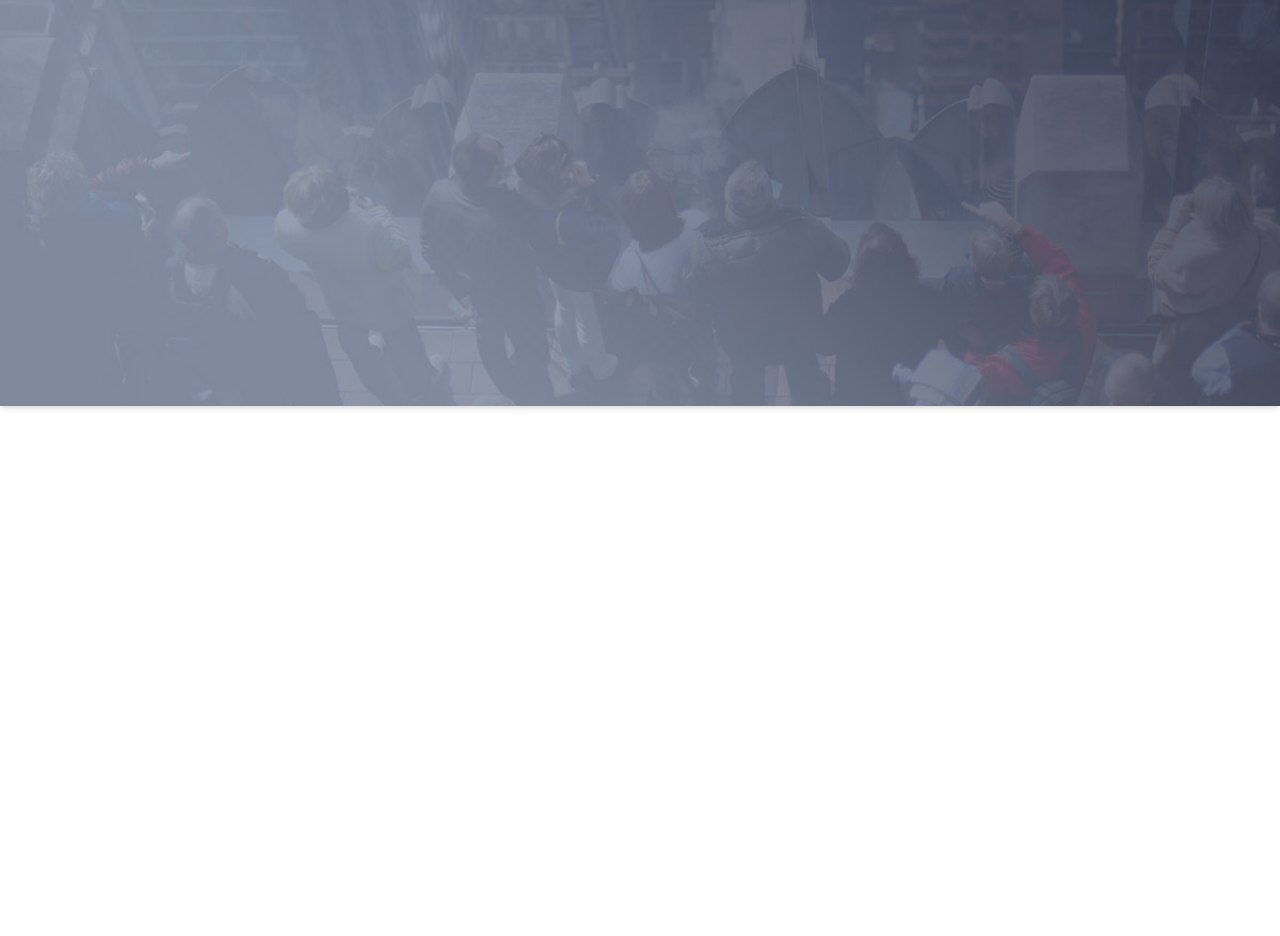
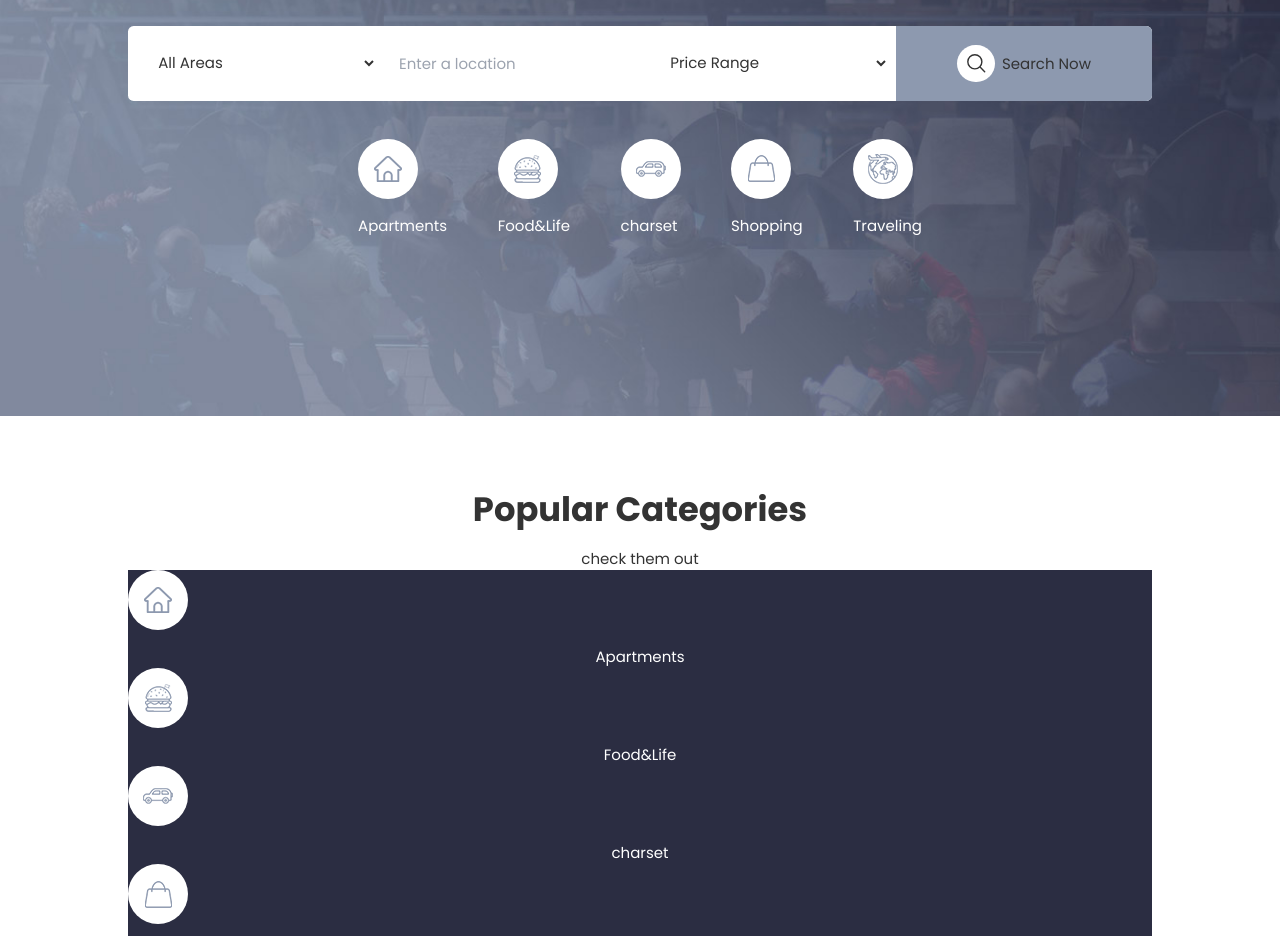
Before and after one commit to HeydariADI/PolotList, a website: page public/index.html in a window 1280 px wide. Shown: the part 394-1330 px from the top of the page. Before the commit the page ends 800 px from the top, so only its background shows below. Drawn offline with Linux system fonts and the light colour scheme.

Commit message:
index.html updated

```diff
--- a/public/index.html
+++ b/public/index.html
@@ -15,7 +15,7 @@
   </head>
   <body>
     <header
-      class="header bg-[url('/assets/images/banner-bg.jpg')] h-screen bg-no-repeat bg-cover"
+      class="header bg-[url('/assets/images/banner-bg.jpg')] bg-no-repeat bg-cover"
     >
       <nav class="nav sticky top-0 border-b-2 border-white py-4">
         <div class="nav__container flex flex-row justify-around items-center">
@@ -25,8 +25,10 @@
           <ul
             class="nav__menu flex flex-row justify-around items-center uppercase font-sans font-medium text-md text-white"
           >
-            <li class="nav__list text-primary-normal">
-              <a href="./index.html" class="nav__link">Home</a>
+            <li class="nav__list">
+              <a href="./index.html" class="nav__link text-primary-normal"
+                >Home</a
+              >
             </li>
             <li class="nav__list">
               <a href="./category.html" class="nav__link">Category</a>
@@ -62,5 +64,142 @@
         </div>
       </nav>
     </header>
+    <div
+      class="top-bar h-[90vh] bg-[url('/assets/images/banner-bg.jpg')] bg-no-repeat bg-cover mt-24 flex items-center justify-center"
+    >
+      <div
+        class="top-bar__container w-4/5 mx-auto my-auto text-white flex justify-center flex-col items-center"
+      >
+        <h3 class="text-white font-medium text-lg uppercase">
+          over 36,000+ active listings
+        </h3>
+        <h1 class="font-bold text-6xl text-white my-4 font-poppins">
+          Find Nearby Places & Things
+        </h1>
+        <div class="selection w-full">
+          <form class="form">
+            <select
+              name="select-box bg-white"
+              class="select-box"
+              id="select-box"
+            >
+              <option value="All Areas" class="option-box">All Areas</option>
+              <option value="new villages" class="option-box">
+                new villages
+              </option>
+              <option value="old town" class="option-box">old town</option>
+              <option value="Modern City" class="option-box">
+                Modern City
+              </option>
+            </select>
+            <input
+              type="text"
+              placeholder="Enter a location "
+              class="h-full px-4 focus:outline-none"
+            />
+            <select name="select-range" id="select-range" class="select-box">
+              <option value="Price Range">Price Range</option>
+              <option value="Price Range">100$-250$</option>
+              <option value="Price Range">250$-500$</option>
+              <option value="Price Range">500$-1,000$</option>
+              <option value="Price Range">1,000$ or Modern</option>
+            </select>
+            <button
+              type="submit"
+              class="px-4 bg-primary-normal cursor-pointer flex items-center justify-center gap-2"
+            >
+              <div class="w-10 h-10 py-2 rounded-full bg-white flex items-center justify-center">
+                <svg
+                  xmlns="http://www.w3.org/2000/svg"
+                  fill="none"
+                  viewBox="0 0 24 24"
+                  stroke-width="1.5"
+                  stroke="currentColor"
+                  class="w-6 h-6"
+                >
+                  <path
+                    stroke-linecap="round"
+                    stroke-linejoin="round"
+                    d="M21 21l-5.197-5.197m0 0A7.5 7.5 0 105.196 5.196a7.5 7.5 0 0010.607 10.607z"
+                  />
+                </svg>
+              </div>
+              Search Now
+            </button>
+          </form>
+          <div class="icons-container flex flex-row justify-around mx-auto w-3/5 mt-4">
+            <span  class="equipment">
+              <div class="equipment-icons">
+                <img src="/assets/images/search-icon-01.png" alt="" />
+              </div>
+              <p>Apartments</p>
+            </span>
+            <span class="equipment">
+              <div class="equipment-icons">
+                <img src="/assets/images/search-icon-02.png" alt="" />
+              </div>
+              <p>Food&Life</p>
+            </span>
+            <span class="equipment">
+              <div class="equipment-icons">
+                <img src="/assets/images/search-icon-03.png" alt="" />
+              </div>
+              <p>charset</p>
+            </span>
+            <span class="equipment">
+              <div class="equipment-icons">
+                <img src="/assets/images/search-icon-04.png" alt="" />
+              </div>
+              <p>Shopping</p>
+            </span>
+            <span class="equipment">
+              <div class="equipment-icons">
+                <img src="/assets/images/search-icon-05.png" alt="" />
+              </div>
+              <p>Traveling</p>
+            </span>
+          </div>
+        </div>
+      </div>
+    </div>
+    <div class="main my-20 text-center h-[80vh]">
+      <h1 class="title font-bold text-4xl">Popular Categories</h1>
+      <h3 class="mt-5 text-primary-primary-bg">check them out </h3>
+      <div class="categories-info flex flex-row bg-primary-focus w-4/5 mx-auto h-full ">
+        <div class="categories-info__left flex flex-col h-full flex-1">
+          <span  class="equipment">
+            <div class="equipment-icons">
+              <img src="/assets/images/search-icon-01.png" alt="" />
+            </div>
+            <p>Apartments</p>
+          </span>
+          <span class="equipment">
+            <div class="equipment-icons">
+              <img src="/assets/images/search-icon-02.png" alt="" />
+            </div>
+            <p>Food&Life</p>
+          </span>
+          <span class="equipment">
+            <div class="equipment-icons">
+              <img src="/assets/images/search-icon-03.png" alt="" />
+            </div>
+            <p>charset</p>
+          </span>
+          <span class="equipment">
+            <div class="equipment-icons">
+              <img src="/assets/images/search-icon-04.png" alt="" />
+            </div>
+            <p>Shopping</p>
+          </span>
+          <span class="equipment">
+            <div class="equipment-icons">
+              <img src="/assets/images/search-icon-05.png" alt="" />
+            </div>
+            <p>Traveling</p>
+          </span>
+        </div>
+        <div class="categories-info__right"></div>
+      </div>
+    </div>
   </body>
 </html>
--- a/src/css/main.css
+++ b/src/css/main.css
@@ -2,7 +2,7 @@
 @tailwind components;
 @tailwind utilities;
 
-@layer components {
+@layer base{
   * {
     padding: 0;
     margin: 0;
@@ -10,10 +10,11 @@
     font: 400 15px "Poppins";
     color: #333333;
   }
-  .container {
-    @apply mx-auto p-2 sm:p-0;
+  li[class="nav__list"] {
+    @apply mx-9;
   }
-
+}
+@layer components {
   header {
     @apply fixed top-0 w-full border-b-gray-400 border-b transition-colors duration-300;
   }
@@ -26,6 +27,9 @@
   }
 
   .navbar.dark a {
+    @apply text-white;
+  }
+  .nav__link {
     @apply text-white;
   }
 
@@ -167,9 +171,28 @@
   footer .footer-contact-us a {
     @apply hover:text-slate-400 hover:underline underline-offset-4;
   }
+
+  /* top box of home */
+  .image-icons span p{
+    @apply text-white;
+  }
+  .image-icons image{
+    @apply w-14 h-14;
+  }
+  .form{
+    @apply my-10 bg-white rounded-md overflow-hidden grid grid-cols-4;
+  }
+  .select-box{
+    @apply px-5 py-7 mx-2 bg-white ;
+  }
+  option{
+    @apply px-10 py-12;
+  }
+  .equipment p{
+    @apply mt-4 text-white;
+  }
+  .equipment-icons{
+    @apply w-16 h-16 bg-white rounded-full flex items-center justify-center p-3;
+  }
+  /* end of top box of home */
 }
-@layer base {
-  li[class="nav__list"] {
-    @apply mx-9;
-  }
-}
--- a/tailwind.config.js
+++ b/tailwind.config.js
@@ -7,7 +7,7 @@ module.exports = {
         primary: {
           normal: "#8d99af",
           focus: "#2b2d42",
-          "primary-bg": "#212529",
+          primary_bg: "#212529",
         },
         normal: "#333333",
       },
```
Also changed, not shown: public/Listing.html (renamed from public/build/Listing.html), public/build/tailwind.css.
